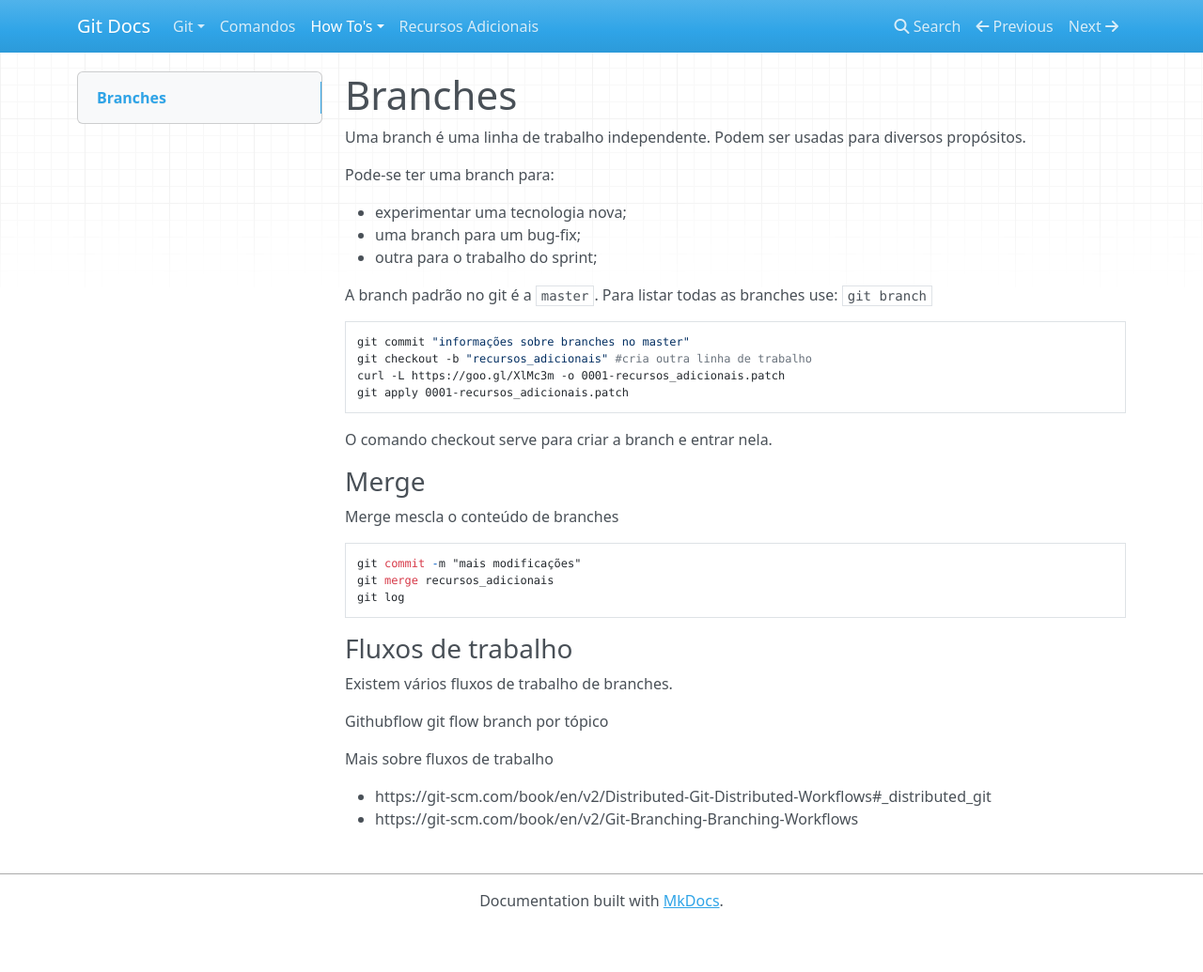
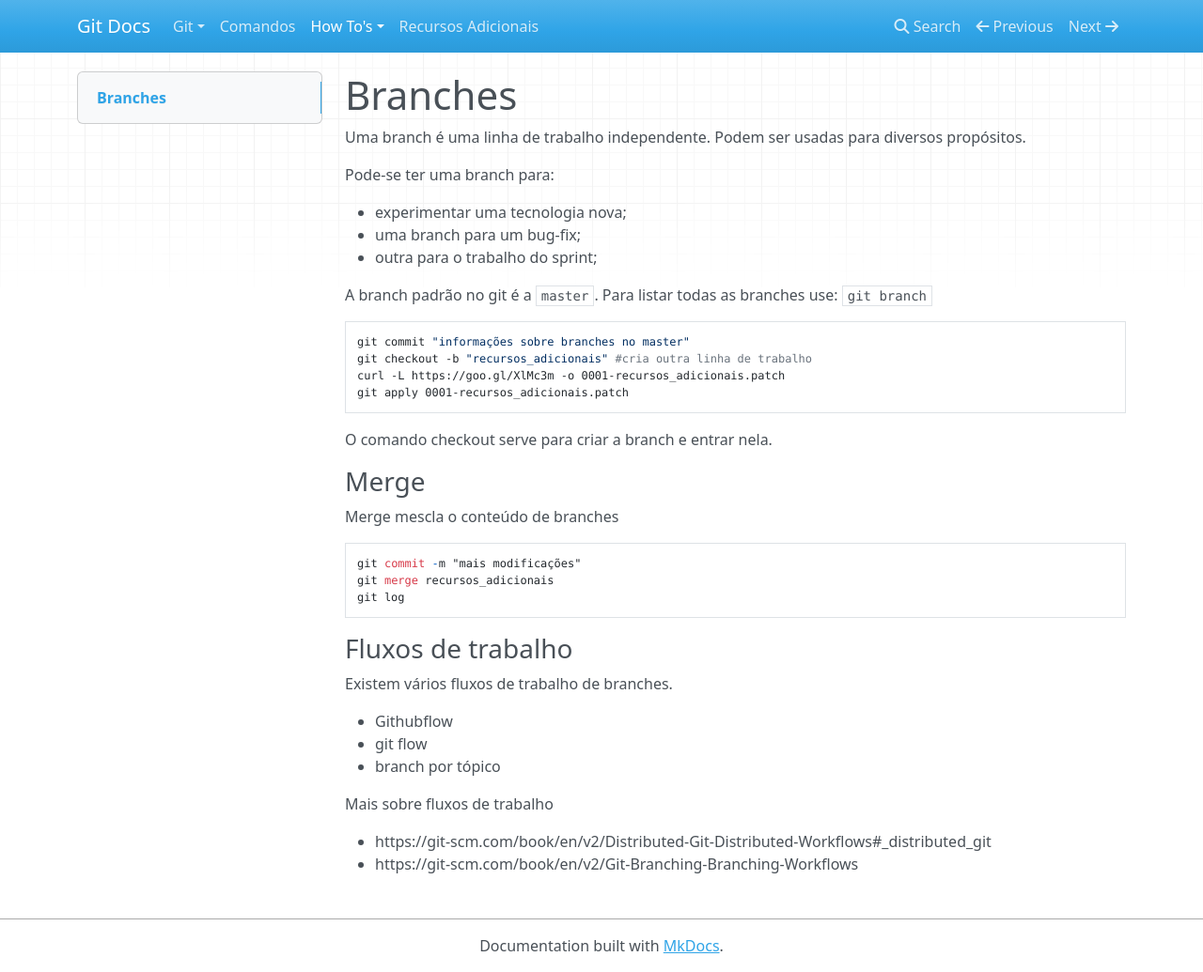
Before and after one commit to jeanCarloMachado/git_course, an MkDocs documentation site: the page built from docs/branches.md, in a window 1280 px wide and 1035 px high. Shown: the whole window at 94% size. Built offline with MkDocs 1.6.1, drawn with Linux system fonts in a browser that asks for light colours; nearby versions of some CDN libraries; old or Windows-style settings are respelled for this version of MkDocs.

Commit message:
list fix

```diff
--- a/docs/branches.md
+++ b/docs/branches.md
@@ -38,9 +38,9 @@ git log
 
 Existem vários fluxos de trabalho de branches.
 
-Githubflow
-git flow
-branch por tópico
+ - Githubflow
+ - git flow
+ - branch por tópico
 
 Mais sobre fluxos de trabalho
 
```
